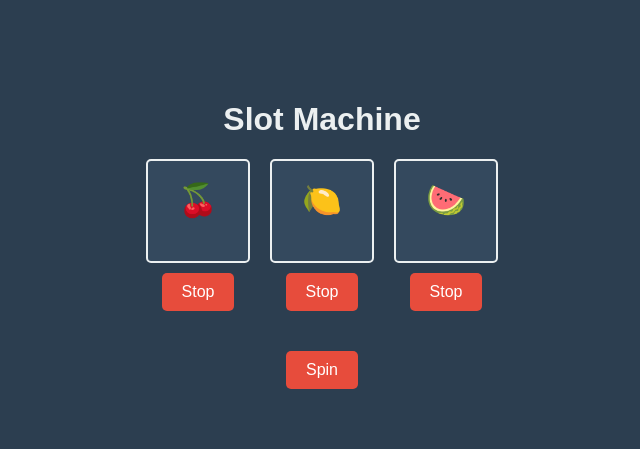
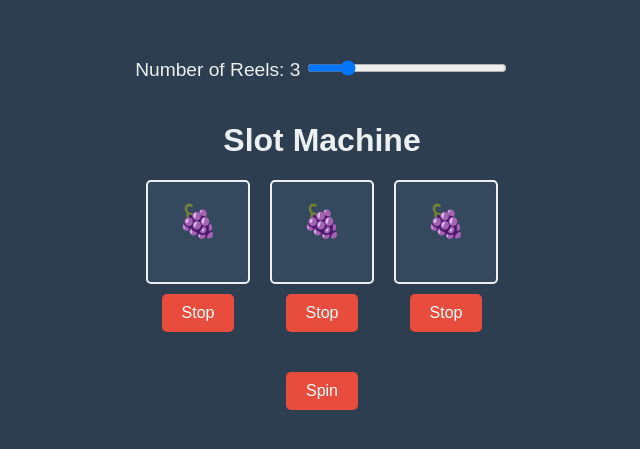
Before and after one commit to Gantyfonta/Gambling, a plain HTML site: page index.html in a window 1280 px wide. Shown: the part 159-608 px from the top of the page, without its empty margins (318-958 px from the left). Drawn offline with Linux system fonts and the light colour scheme.

Commit message:
Add files via upload

```diff
--- a/index.html
+++ b/index.html
@@ -3,7 +3,7 @@
 <head>
     <meta charset="UTF-8">
     <meta name="viewport" content="width=device-width, initial-scale=1.0">
-    <title>Slot Machine Game with Animation</title>
+    <title>Slot Machine Game with Adjustable Reels</title>
     <style>
         body {
             font-family: Arial, sans-serif;
@@ -13,6 +13,7 @@
             height: 100vh;
             background-color: #2c3e50;
             color: #ecf0f1;
+            flex-direction: column;
         }
         .slot-machine {
             text-align: center;
@@ -53,41 +54,86 @@
             margin-top: 20px;
             font-size: 1.5rem;
         }
+        /* Menu styles */
+        .menu {
+            margin-bottom: 20px;
+            text-align: center;
+        }
+        .menu label {
+            font-size: 1.2rem;
+        }
+        .menu input[type="range"] {
+            width: 200px;
+        }
     </style>
 </head>
 <body>
+    <div class="menu">
+        <label for="reelCount">Number of Reels: <span id="reelCountLabel">3</span></label>
+        <input type="range" id="reelCount" min="1" max="12" value="3" oninput="updateReelCount()">
+    </div>
+
     <div class="slot-machine">
         <h1>Slot Machine</h1>
-        <div class="reels">
-            <div class="reel-container">
-                <div class="reel" id="reel1">🍒</div>
-                <button class="stop-button" onclick="stopReel(0)" disabled>Stop</button>
-            </div>
-            <div class="reel-container">
-                <div class="reel" id="reel2">🍋</div>
-                <button class="stop-button" onclick="stopReel(1)" disabled>Stop</button>
-            </div>
-            <div class="reel-container">
-                <div class="reel" id="reel3">🍉</div>
-                <button class="stop-button" onclick="stopReel(2)" disabled>Stop</button>
-            </div>
-        </div>
+        <div class="reels" id="reelsContainer"></div>
         <button class="spin-button" onclick="spin()">Spin</button>
         <div class="message" id="message"></div>
     </div>
 
     <script>
         const symbols = ["🍒", "🍋", "🍉", "🍇", "🔔", "⭐"];
-        const reels = [null, null, null];
-        let spinning = [false, false, false];
-        let intervalIds = [null, null, null];
+        let reelCount = 3; // Default reel count
+        let reels = [];
+        let spinning = [];
+        let intervalIds = [];
+
+        function updateReelCount() {
+            // Update the reel count based on slider value
+            reelCount = document.getElementById("reelCount").value;
+            document.getElementById("reelCountLabel").textContent = reelCount;
+
+            // Re-create reels
+            createReels();
+        }
+
+        function createReels() {
+            const reelsContainer = document.getElementById("reelsContainer");
+            reelsContainer.innerHTML = ""; // Clear existing reels
+            reels = Array(reelCount).fill(null);
+            spinning = Array(reelCount).fill(false);
+            intervalIds = Array(reelCount).fill(null);
+
+            for (let i = 0; i < reelCount; i++) {
+                // Create reel container
+                const reelContainer = document.createElement("div");
+                reelContainer.classList.add("reel-container");
+
+                // Create reel display
+                const reel = document.createElement("div");
+                reel.classList.add("reel");
+                reel.id = `reel${i + 1}`;
+                reel.textContent = symbols[Math.floor(Math.random() * symbols.length)];
+                reelContainer.appendChild(reel);
+
+                // Create stop button for the reel
+                const stopButton = document.createElement("button");
+                stopButton.classList.add("stop-button");
+                stopButton.textContent = "Stop";
+                stopButton.onclick = () => stopReel(i);
+                stopButton.disabled = true;
+                reelContainer.appendChild(stopButton);
+
+                // Add the reel container to the reels container
+                reelsContainer.appendChild(reelContainer);
+            }
+        }
 
         function spin() {
             // Reset message
             document.getElementById("message").textContent = "";
 
             // Start spinning each reel
-            for (let i = 0; i < 3; i++) {
+            for (let i = 0; i < reelCount; i++) {
                 startReel(i);
                 document.querySelectorAll(".stop-button")[i].disabled = false;
             }
@@ -96,10 +142,9 @@
         function startReel(reelIndex) {
             spinning[reelIndex] = true;
             intervalIds[reelIndex] = setInterval(() => {
-                // Display random symbol for animation effect
                 const symbol = symbols[Math.floor(Math.random() * symbols.length)];
                 document.getElementById(`reel${reelIndex + 1}`).textContent = symbol;
-            }, 100); // Adjust the interval time for faster or slower spin effect
+            }, 100); // Spin speed
         }
 
         function stopReel(reelIndex) {
@@ -119,15 +164,18 @@
         }
 
         function checkResult() {
-            const [reel1, reel2, reel3] = reels;
-            if (reel1 === reel2 && reel2 === reel3) {
+            const uniqueSymbols = new Set(reels);
+            if (uniqueSymbols.size === 1) {
                 document.getElementById("message").textContent = "🎉 Jackpot! You Win! 🎉";
-            } else if (reel1 === reel2 || reel2 === reel3 || reel1 === reel3) {
+            } else if (uniqueSymbols.size <= reelCount / 2) {
                 document.getElementById("message").textContent = "Almost! Try Again!";
             } else {
                 document.getElementById("message").textContent = "No luck this time!";
             }
         }
+
+        // Initialize the game with default reel count
+        updateReelCount();
     </script>
 </body>
 </html>
```
